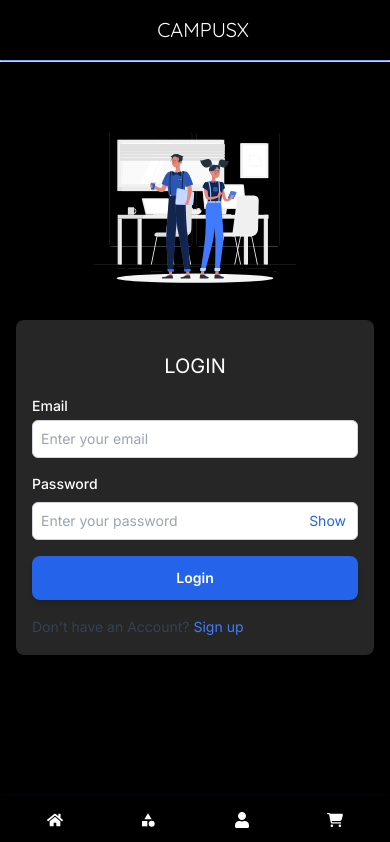
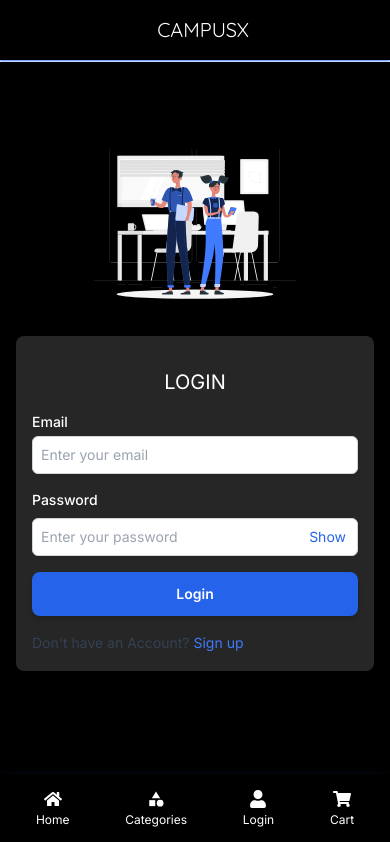
Before and after one commit to iQliPsE-22/campusx, a Next.js app: page /login in a window 390 px wide. Shown: the top 842 px of the page. Built offline with nearby package versions, Linux system fonts and the light colour scheme.

Commit message:
Responsive

```diff
--- a/app/globals.css
+++ b/app/globals.css
@@ -107,6 +107,10 @@
 input {
   outline: none;
 }
+
+.fancy-border {
+  border-radius: 10% 10% 100% 0% / 10% 10% 34% 10% ;
+}
 @layer base {
   * {
     @apply border-border;
--- a/app/layout.js
+++ b/app/layout.js
@@ -3,7 +3,7 @@ import "./globals.css";
 import Footer from "./../components/Footer";
 import Res_navbar from "./../components/Res_navbar";
 import Header from "./../components/Header";
-import Navbar from './../components/Navbar';
+import Navbar from "./../components/Navbar";
 
 const inter = Inter({ subsets: ["latin"] });
 
@@ -17,7 +17,7 @@ export default function RootLayout({ children }) {
     <html lang="en">
       <body className={inter.className}>
         <Header />
-        <Navbar/>
+        <Navbar />
         {children}
         <Footer />
         <Res_navbar />
--- a/app/projects/page.js
+++ b/app/projects/page.js
@@ -20,7 +20,7 @@ const page = () => {
           </span>
         </h3>
       </div>
-      <div className="mt-8 lg:mt-4 p-8 w-full flex flex-row justify-center lg:justify-around gap-2">
+      <div className="mt-8 lg:mt-4 p-2 lg:p-8 w-full flex flex-row justify-between lg:justify-around gap-2">
         <Category img_src={expert_img} category_name={"Hire a Expert"} />
         <Category img_src={developer_img} category_name={"Need a Developer?"} />
         <Category img_src={project_img} category_name={"Buy Projects"} />
--- a/app/rental/page.js
+++ b/app/rental/page.js
@@ -19,7 +19,7 @@ const page = () => {
           </span>
         </h3>
       </div>
-      <div className="mt-8 lg:mt-4 p-8 w-full flex flex-row justify-center lg:justify-around gap-2">
+      <div className="mt-8 lg:mt-4 p-2 lg:p-8 w-full flex flex-row justify-between lg:justify-around gap-2">
         <Category img_src={properites_img} category_name="Properties" />
         <Category img_src={vehicle_img} category_name="Vehicles" />
         <Category img_src={electronic_img} category_name={"Electronics"} />
--- a/app/trading/page.js
+++ b/app/trading/page.js
@@ -26,7 +26,7 @@ const page = () => {
           </span>
         </h3>
       </div>
-      <div className="mt-8 lg:mt-4 p-8 w-full flex flex-row justify-center lg:justify-around gap-2">
+      <div className="mt-8 lg:mt-4 p-2 lg:p-8 w-full flex flex-row justify-between lg:justify-around gap-2">
         <Category img_src={men_img} category_name={"Men"} />
         <Category img_src={women_img} category_name={"Women"} />
         <Category img_src={electronic_img} category_name={"Electronics"} />
--- a/components/Category.jsx
+++ b/components/Category.jsx
@@ -13,7 +13,7 @@ const Category = ({ img_src, category_name }) => {
       <Image
         src={img_src}
         alt="men"
-        className="block w-3/4 lg:w-full object-top aspect-square lg:aspect-auto rounded-full lg:rounded lg:w-full h-full object-cover"
+        className="block w-11/12 lg:w-full object-top aspect-square lg:aspect-auto rounded-full lg:rounded lg:w-full h-full object-cover"
         // loading="lazy"
       />
 
--- a/components/Footer.jsx
+++ b/components/Footer.jsx
@@ -33,9 +33,7 @@ const Footer = () => {
       </div>
       <div className="itim w-full lg:w-1/5 text-center lg:text-left">
         <h2 className="text-2xl mb-2">Contact Us</h2>
-        <p className="text-sm">
-          <a href="mailto:deepaklg02@gmail.com">deepaklg02@gmail.com</a>
-        </p>
+        <p className="text-sm">deepaklg02@gmail.com</p>
         <p className="text-sm">+917668519318</p>
       </div>
     </div>
--- a/components/Headline.jsx
+++ b/components/Headline.jsx
@@ -2,8 +2,8 @@ import React from "react";
 
 const Headline = ({ heading, text }) => {
   return (
-    <div className="bg-black p-2 lg:p-4 pb-0">
-      <h1 className="julius text-white text-center text-3xl lg:text-4xl tracking-wider">
+    <div className="bg-black p-2 lg:p-4">
+      <h1 className="julius text-white text-center p-1 text-2xl lg:text-4xl tracking-wider">
         {heading}
       </h1>
       <p className="quicksand text-[#71717a] text-center text-sm lg:text-lg tracking-wide">
--- a/components/Hero/Hero.jsx
+++ b/components/Hero/Hero.jsx
@@ -18,25 +18,13 @@ import CustomButton from "./../CustomButton";
 import Hero_Block from "./Hero_Block";
 
 const Hero = () => {
-  const { scrollYProgress } = useScroll();
-  const arr = ["TRADING", "WRITING", "RENTAL", "LEARNING"];
-  const [headline, setHeadline] = React.useState("");
-
-  useEffect(() => {
-    setHeadline(arr[Math.floor(Math.random() * arr.length)]);
-    const interval = setInterval(() => {
-      setHeadline(arr[Math.floor(Math.random() * arr.length)]);
-    }, 1000);
-    return () => clearInterval(interval);
-  }, []);
-
   return (
     <>
       {/* Hero section starts */}
 
       <section className="text-sm lg:text-md hero-container min-h-dvh w-full p-8 bg-black flex flex-col items-center">
         <Headline
-          heading={`CAMPUSX ${headline || "MARKETPLACE"}`}
+          heading={"CAMPUSX MARKETPLACE"}
           text={"Everything you need, is right here!"}
         />
         <HopBtn />
--- a/components/Res_navbar.jsx
+++ b/components/Res_navbar.jsx
@@ -1,30 +1,84 @@
+"use client";
+import React, { useState } from "react";
 import Link from "next/link";
 import { FaUser, FaHome } from "react-icons/fa";
-import { FaCartShopping } from "react-icons/fa6";
+import { FaShoppingCart } from "react-icons/fa";
 import { MdCategory } from "react-icons/md";
 
-const Res_navbar = () => {
+const ResNavbar = () => {
+  const [showCategories, setShowCategories] = useState(false);
+
   return (
-    <nav className="lg:hidden w-full fixed bottom-0 p-4 bg-black text-white flex justify-center shadow-inner shadow-lg shadow-[#407bff]">
-      <ul className="w-full flex space-x-4 font-light justify-around">
-        <li>
-          <Link href="/" className="hover:text-[#E90074]">
+    <nav className="lg:hidden w-full fixed bottom-0 p-4 bg-black text-white shadow-inner shadow-lg shadow-[#407bff]">
+      <ul className="flex justify-around items-center space-x-4 text-lg">
+        {/* Home Link */}
+        <li className="relative">
+          <Link href="/" className="flex flex-col items-center hover:text-[#E90074]">
             <FaHome />
+            <span className="text-xs mt-1">Home</span>
           </Link>
         </li>
-        <li>
-          <Link href="/register" className="hover:text-[#E90074]">
+
+        {/* Categories with Dropdown */}
+        <li className="relative">
+          <button
+            onClick={() => setShowCategories(!showCategories)}
+            className="flex flex-col items-center hover:text-[#E90074] focus:outline-none"
+          >
             <MdCategory />
+            <span className="text-xs mt-1">Categories</span>
+          </button>
+          {showCategories && (
+            <div className="itim fancy-border absolute bottom-[3.5rem] bg-black opacity-90 text-white w-40 shadow-lg p-8 ">
+              <ul className="flex flex-col items-start p-2 space-y-1 font-light">
+                <li>
+                  <Link href="/category/electronics" className="hover:text-[#E90074]">
+                    Trading
+                  </Link>
+                </li>
+                <li>
+                  <Link href="/category/fashion" className="hover:text-[#E90074]">
+                    Rental
+                  </Link>
+                </li>
+                <li>
+                  <Link href="/category/sports" className="hover:text-[#E90074]">
+                    Projects & Assignment
+                  </Link>
+                </li>
+                <li>
+                  <Link href="/category/sports" className="hover:text-[#E90074]">
+                    Food & Travel
+                  </Link>
+                </li>
+                <li>
+                  <Link href="/category/sports" className="hover:text-[#E90074]">
+                    Furniture
+                  </Link>
+                </li>
+                <li>
+                  <Link href="/category/sports" className="hover:text-[#E90074]">
+                    Counselling
+                  </Link>
+                </li>
+              </ul>
+            </div>
+          )}
+        </li>
+
+        {/* User/Login Link */}
+        <li className="relative">
+          <Link href="/login" className="flex flex-col items-center hover:text-[#E90074]">
+            <FaUser />
+            <span className="text-xs mt-1">Login</span>
           </Link>
         </li>
-        <li>
-          <Link href="/login" className="hover:text-[#E90074]">
-            <FaUser />
-          </Link>
-        </li>
-        <li>
-          <Link href="/login" className="hover:text-[#E90074]">
-            <FaCartShopping />
+
+        {/* Cart Link */}
+        <li className="relative">
+          <Link href="/cart" className="flex flex-col items-center hover:text-[#E90074]">
+            <FaShoppingCart />
+            <span className="text-xs mt-1">Cart</span>
           </Link>
         </li>
       </ul>
@@ -32,4 +86,4 @@ const Res_navbar = () => {
   );
 };
 
-export default Res_navbar;
+export default ResNavbar;
```
